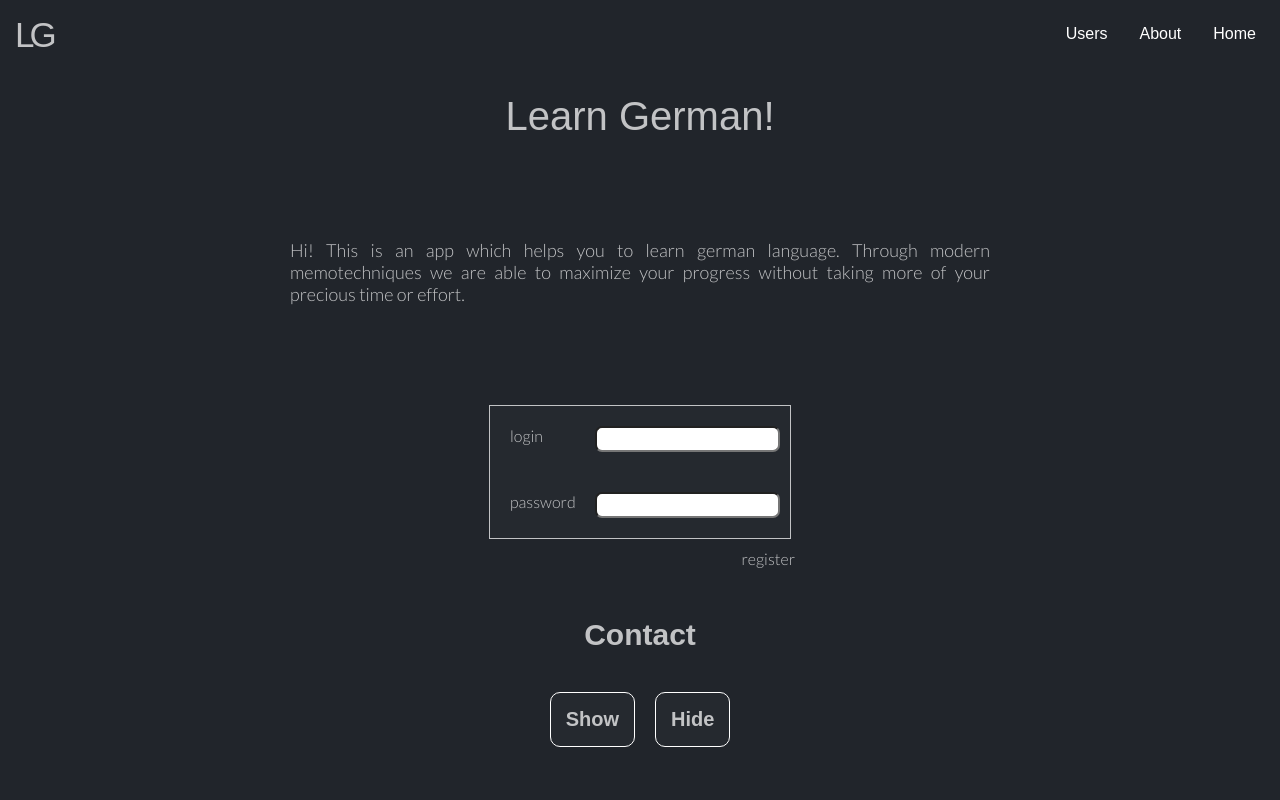
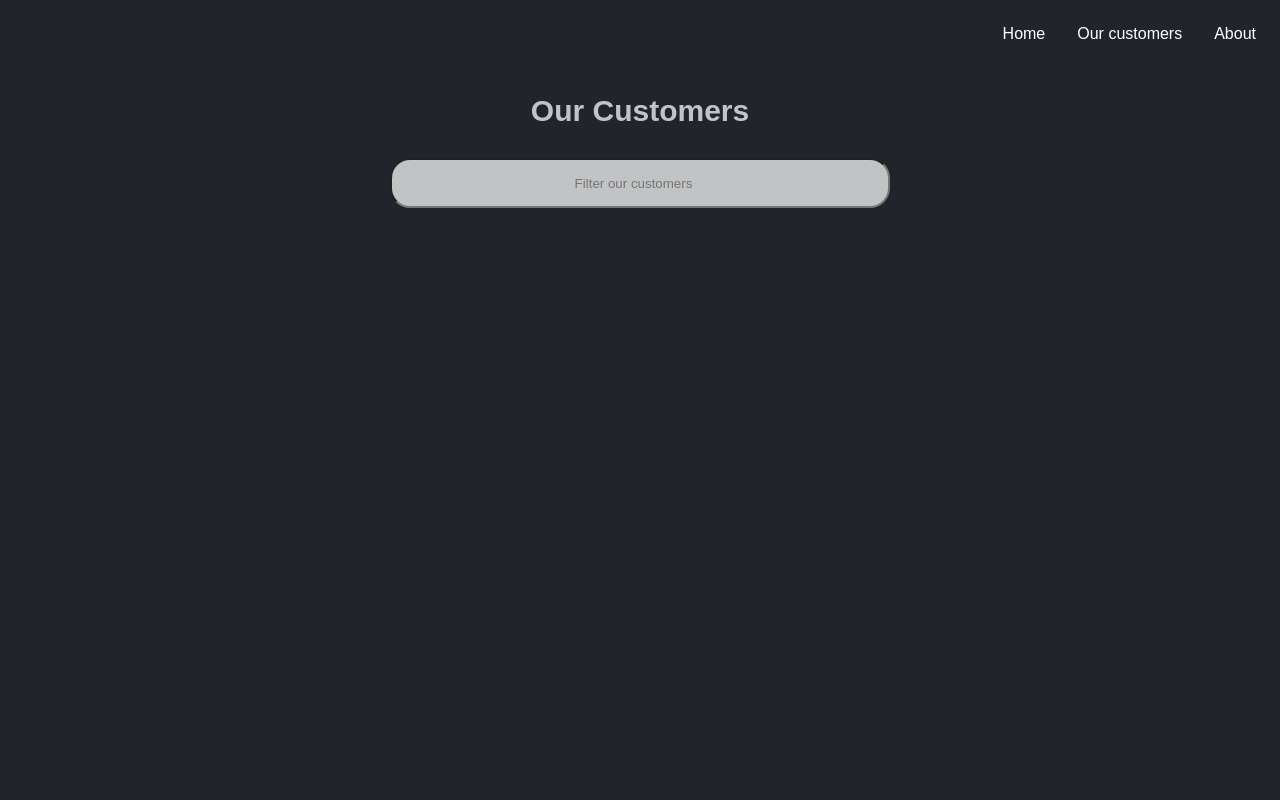
Before and after one commit to hergerr/webdesign-sandbox, a React (Create React App) app in the folder lab5/: page /customers in a window 1280 px wide. Shown: the top 800 px of the page. Built offline with nearby package versions, Linux system fonts and the light colour scheme; a web font is replaced by a local one.

Commit message:
added basic front for customers section

```diff
--- a/lab5/src/App.js
+++ b/lab5/src/App.js
@@ -7,6 +7,7 @@ import {
   Link
 } from "react-router-dom";
 import { HomePage } from './components/home-page/home-page.component'
+import { CustomersPage } from './components/customers-page/customers-page.component'
 
 function App() {
   return (
@@ -16,13 +17,13 @@ function App() {
           <nav className="App-nav">
             <ul>
               <li>
-                <Link to="/">Home</Link>
-              </li>
-              <li>
                 <Link to="/about">About</Link>
               </li>
               <li>
-                <Link to="/users">Users</Link>
+                <Link to="/customers">Our customers</Link>
+              </li>
+              <li>
+                <Link to="/">Home</Link>
               </li>
             </ul>
           </nav>
@@ -33,8 +34,8 @@ function App() {
             <Route path="/about">
               {/* <HomePage/> */}
             </Route>
-            <Route path="/users">
-              {/* <Users /> */}
+            <Route path="/customers">
+              <CustomersPage />
             </Route>
             <Route path="/">
               <HomePage />
--- /dev/null
+++ b/lab5/src/components/customers-page/customers-page.component.jsx
@@ -0,0 +1,16 @@
+import React from 'react';
+import './customers-page.styles.css';
+import { SearchBox } from '../search-box/search-box.component';
+
+class CustomersPage extends React.Component {
+    render() {
+        return (
+            <div className="Customer-container">
+                <h3>Our Customers</h3>
+                <SearchBox />
+            </div>
+        )
+    }
+}
+
+export { CustomersPage }
--- /dev/null
+++ b/lab5/src/components/customers-page/customers-page.styles.css
@@ -0,0 +1,5 @@
+.Customer-container h3 {
+    text-align: center;
+    font-size: 30px;
+    margin-top: 50px;
+}
--- a/lab5/src/components/home-page/home-page.styles.css
+++ b/lab5/src/components/home-page/home-page.styles.css
@@ -27,7 +27,7 @@
   margin: 0 auto;
 }
 
-  h3 {
+.HomePage-container h3 {
   text-align: center;
   font-size: 30px;
   margin-top: 50px;
@@ -41,7 +41,7 @@
   justify-content: center;
 }
 
-  ul {
+.HomePage-container ul {
   text-align: left;
   list-style: inside;
 }
--- /dev/null
+++ b/lab5/src/components/search-box/search-box.component.jsx
@@ -0,0 +1,12 @@
+import React from 'react'
+import './search-box.styles.css'
+
+export const SearchBox = (props) => (
+    <div className="SearchBox-container">
+        <input
+            className="SearchBox-searchbox"
+            type="search"
+            placeholder="Filter our customers"
+        />
+    </div>
+)
--- /dev/null
+++ b/lab5/src/components/search-box/search-box.styles.css
@@ -0,0 +1,20 @@
+.SearchBox-container {
+    text-align: center;
+
+}
+
+::-webkit-input-placeholder {
+    text-align: center;
+ }
+
+ :-moz-placeholder { /* Firefox 18- */
+    text-align: center;
+ }
+
+.SearchBox-searchbox{
+    border-radius: 20px;
+    width: 500px;
+    height: 50px;
+    background-color: #C2C3C5;
+    text-align: center;
+}
```
Lines whose indentation alone changed are shown as unchanged.
